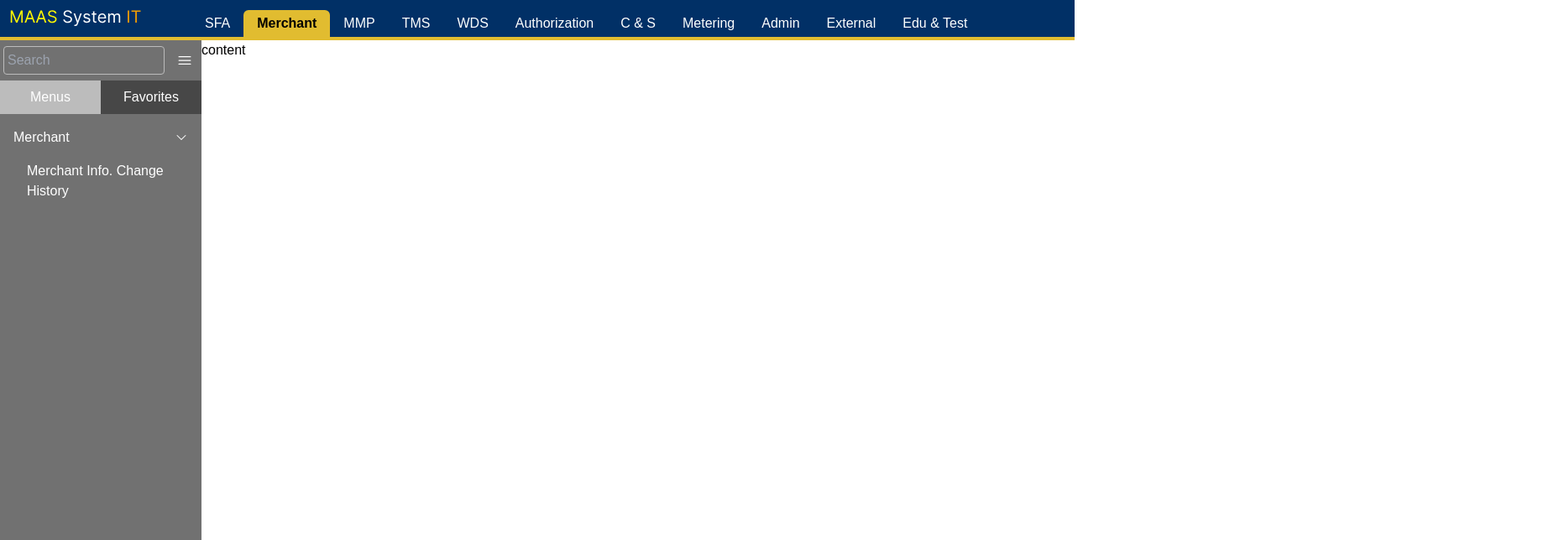
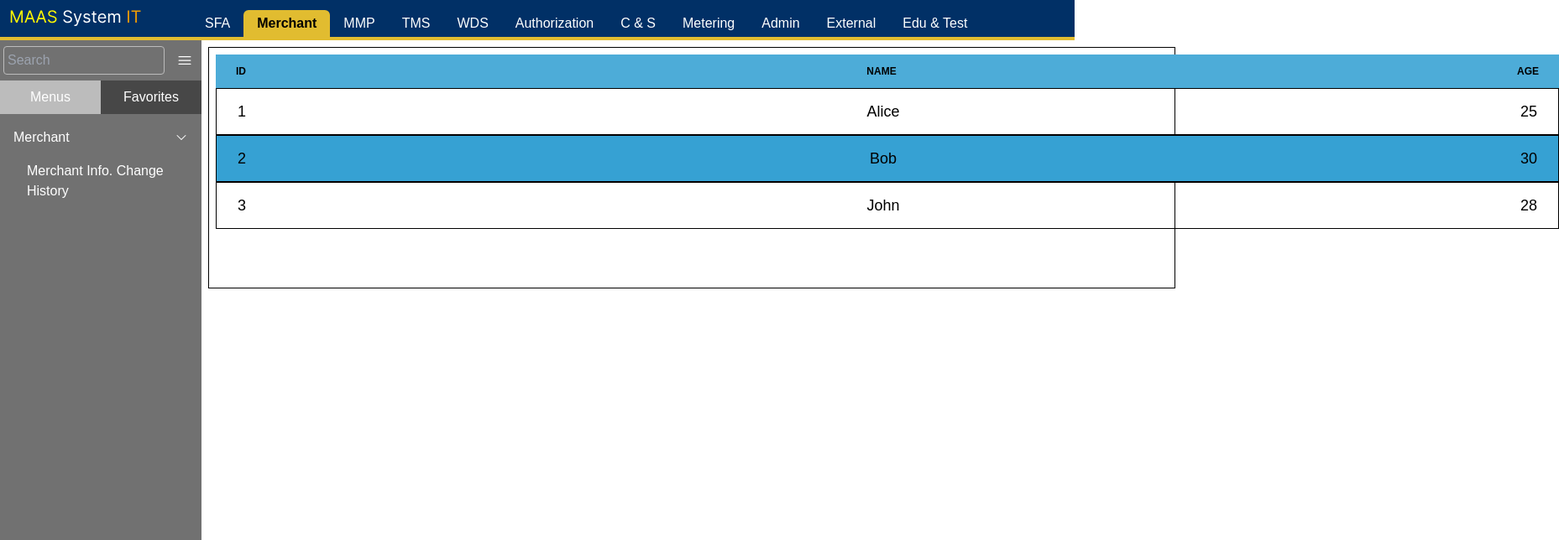
Before and after one commit to OracleTuxedo/bcap-fe, a Next.js app: page /ui in a window 1280 px wide. Shown: the top 644 px of the page at 84% size, 1857 px wide, since content can reach past the window. Built offline with nearby package versions, Linux system fonts and the light colour scheme.

Commit message:
fix datatable

```diff
--- a/src/components/atoms/DataTable.tsx
+++ b/src/components/atoms/DataTable.tsx
@@ -1,35 +1,77 @@
-
-
 export type DataTableColumn<Entry> = {
   title: string;
-    field: keyof Entry
-    isOrderBy?: boolean
-    className?: string
-}
+  field: keyof Entry;
+  isOrderBy?: boolean;
+  className?: string;
+};
 
-export type DataTableProps<Entry, T = void> = {
+export type DataTableProps<Entry> = {
   // isLoading: boolean,
-    data: Entry[],
-    columns: DataTableColumn<Entry>[],
-    Enums? : T,
-    sortDirection?: string[],
-    handleSortBy: (sortBy: keyof Entry) => void
-    render?: ({entry}: {entry: Entry}) => void
-}
+  data: Entry[];
+  columns: DataTableColumn<Entry>[];
+  // Enums? : T,
+  sortDirection?: string[];
+  // handleSortBy: (sortBy: keyof Entry) => void
+  handleClick: (entry: Entry) => void;
+};
 
-export const DataTable = <Entry, T extends object | string | number>({ data, columns, handleSortBy}: DataTableProps<Entry, T>) => {
-    if(data?.length === 0 ){
-        <div>No Data</div>
+export const DataTable = <Entry,>({
+  data,
+  columns,
+  handleClick,
+}: DataTableProps<Entry>) => {
+  if (data?.length === 0) {
+    <div>No Data</div>;
   }
 
   return (
-        <div>
-            <div>
-                <table>
-                    <thead></thead>
-                    <tbody></tbody>
+    <div
+      className={`
+            h-72
+            m-2
+            flex flex-col
+            justify-start
+            border
+            text-lg
+            w-[90%]
+          `}
+    >
+      <table
+        id="table-list"
+        className={`
+                    m-2
+                    table-fixed
+                    text-left
+                    text-wrap
+                    border-collapse
+                  `}
+      >
+        <thead className="flex flex-row text-xs text-gray-700 uppercase bg-gray-50 dark:bg-gray-700 dark:text-gray-400">
+          <tr>
+            <th
+              scope="col"
+              className="flex flex-row w-[100rem] justify-between px-6 py-3 bg-main-normal"
+            >
+              {columns.map((column, index) => (
+                <p key={column.title + index}>{column.title}</p>
+              ))}
+            </th>
+          </tr>
+        </thead>
+        <tbody>
+          {data?.map((entry, entryIndex) => (
+            <tr
+              key={++entryIndex}
+              className="flex flex-row w-[100rem] border radius-md justify-between px-6 py-3 font-medium even:bg-main-active hover"
+              onClick={() => handleClick(entry)}
+            >
+              {columns.map(({ title, field }, columnIndex) => (
+                <td key={title + columnIndex}>{`${entry[field]}`}</td>
+              ))}
+            </tr>
+          ))}
+        </tbody>
       </table>
     </div>
-        </div>
-    )
-}
+  );
+};
--- a/src/pages/ui/index.tsx
+++ b/src/pages/ui/index.tsx
@@ -1,10 +1,42 @@
 import { Seo } from '@/components';
+import { DataTable, DataTableProps } from '@/components/atoms/DataTable';
 import { Navbar, Sidebar } from '@/components/organisms';
 import { TabEnum } from '@/enums';
 import { useState } from 'react';
 
+type dataColumns = {
+  id: string;
+  name: string;
+  age: string;
+};
+
 const UiPage = () => {
   const [activeTab, setActiveTab] = useState<TabEnum>(TabEnum.MERCHANT);
+
+  const data: dataColumns[] = [
+    { id: '1', name: 'Alice', age: '25' },
+    { id: '2', name: 'Bob', age: '30' },
+    { id: '3', name: 'John', age: '28' },
+  ];
+
+  const columns: DataTableProps<dataColumns>['columns'] = [
+    {
+      title: 'id',
+      field: 'id',
+    },
+    {
+      field: 'name',
+      title: 'name',
+    },
+    {
+      title: 'age',
+      field: 'age',
+    },
+  ];
+
+  const handleClick = (data: dataColumns) => {
+    console.log(data);
+  };
 
   return (
     <div
@@ -21,13 +53,15 @@ return (
             `}
       >
         <Sidebar />
-            <div
+        <DataTable data={data} columns={columns} handleClick={handleClick} />
+        {/* <div
                 className={`
                     flex flex-1
                 `}
             >
                 content
-            </div>
+
+            </div> */}
       </div>
     </div>
   );
```
Lines whose indentation alone changed are shown as unchanged.
